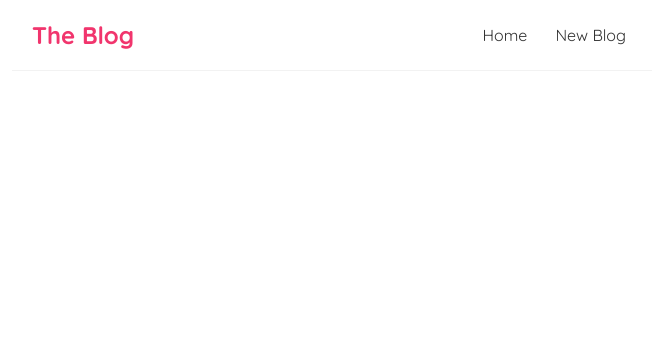
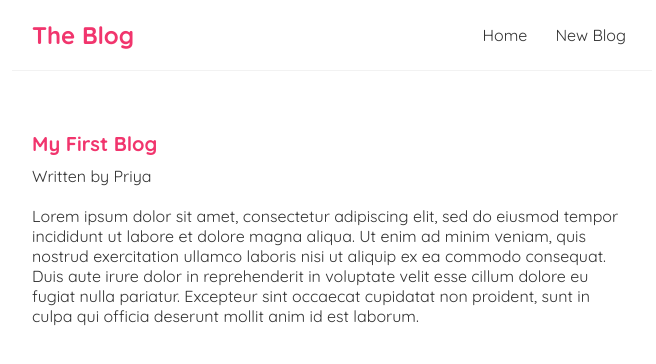
Before and after one commit to shibinhussain/Reactjs, a React (Create React App) app in the folder blog-app/: page /blogs/1 in a window 1280 px wide. Shown: the top 364 px of the page, without its empty margins (308-964 px from the left). Built offline with nearby package versions, Linux system fonts and the light colour scheme; data requests are answered from the project's data file.

Commit message:
BlogDetails

```diff
--- a/blog-app/data/db.json
+++ b/blog-app/data/db.json
@@ -8,7 +8,7 @@
     },
     {
       "title": "Welcome party",
-      "body": "Lorem ipsum dolor sit amet, consectetur adipiscing elit, sed do eiusmod tempor incididunt ut labore et dolore magna aliqua. Ut enim ad minim veniam, quis nostrud exercitation ullamco laboris nisi ut aliquip ex ea commodo consequat. Duis aute irure dolor in reprehenderit in voluptate velit esse cillum dolore eu fugiat nulla pariatur. Excepteur sint occaecat cupidatat non proident, sunt in culpa qui officia deserunt mollit anim id est laborum.",
+      "body": "Lorem ipsum dolor sit amet, consectetur adipiscing elit, sed do eiusmod tempor incididunt ut labore et dolore magna aliqua. Ut enim ad minim veniam, quis nostrud exercitation ullamco laboris nisi ut aliquip ex ea commodo consequat. Duis aute irure dolor in reprehenderit in voluptate velit esse cillum dolore eu fugiat nulla pariatur. Excepteur sint occaecat cupidatat non proident, sunt in culpa qui officia deserunt mollit anim id est laborum.incididunt ut labore et dolore magna aliqua. Ut enim ad minim veniam, quis nostrud exercitation ullamco laboris nisi ut aliquip ex ea commodo consequat. Duis aute irure dolor in reprehenderit in voluptate velit esse cillum dolore eu fugiat nulla pariatur. Excepteur sint occaecat cupidatat non proident, sunt in culpa qui officia deserunt mollit anim id est laborum",
       "author": "Jijo",
       "id": 2
     },
--- a/blog-app/src/App.js
+++ b/blog-app/src/App.js
@@ -2,6 +2,7 @@
 import Home from './Home';
 import { BrowserRouter as Router, Route, Switch } from 'react-router-dom';
 import Create from './create';
+import BlogDetails from './BlogDetails';
 
 function App() {
   return (
@@ -16,6 +17,9 @@
             <Route path="/create">
               <Create />
             </Route>
+            <Route path="/blogs/:id">
+              <BlogDetails />
+            </Route>
           </Switch>
         </div>
       </div>
--- /dev/null
+++ b/blog-app/src/BlogDetails.js
@@ -0,0 +1,27 @@
+import { useParams } from 'react-router';
+import useFetch from './useFetch';
+
+const BlogDetails = () => {
+  const { id } = useParams();
+  const {
+    data: blog,
+    error,
+    isPending,
+  } = useFetch('http://localhost:8000/blogs/' + id);
+
+  return (
+    <div className="blog-details">
+      {isPending && <div>Loading...</div>}
+      {error && <div>{error}</div>}
+      {blog && (
+        <article>
+          <h2>{blog.title}</h2>
+          <p>Written by {blog.author}</p>
+          <div>{blog.body}</div>
+        </article>
+      )}
+    </div>
+  );
+};
+
+export default BlogDetails;
--- a/blog-app/src/BlogList.js
+++ b/blog-app/src/BlogList.js
@@ -1,10 +1,14 @@
+import { Link } from 'react-router-dom';
+
 const BlogList = ({ blogs }) => {
   return (
     <div className="blog-list">
       {blogs.map((blog) => (
         <div className="blog-preview" key={blog.id}>
-          <h2>{blog.title}</h2>
-          <p>Written by {blog.author}</p>
+          <Link to={`/blogs/${blog.id}`}>
+            <h2>{blog.title}</h2>
+            <p>Written by {blog.author}</p>
+          </Link>
         </div>
       ))}
     </div>
--- a/blog-app/src/index.css
+++ b/blog-app/src/index.css
@@ -33,16 +33,38 @@
   padding: 20px;
 }
 
-.blog-preview{
+.blog-preview {
   padding: 10px 16px;
-  margin: 20px 0 ;
+  margin: 20px 0;
   border-bottom: 1px solid #fafafa;
 }
-.blog-preview:hover{
+.blog-preview:hover {
   box-shadow: 1px 3px 5px rgba(0, 0, 0, 0.1);
 }
-.blog-preview h2{
+.blog-preview h2 {
   font-size: 20px;
   color: #f1356d;
   margin-bottom: 8px;
 }
+.blog-preview a {
+  text-decoration: none;
+}
+
+.blog-details h2 {
+  font-size: 20px;
+  color: #f1356d;
+  margin-bottom: 10px;
+}
+
+.blog-details div {
+  margin: 20px 0;
+}
+
+/* .blog-details button {
+  background: #f1356d;
+  color: #fff;
+  border: 0;
+  padding: 8px;
+  border-radius: 8px;
+  cursor: pointer;
+} */
```
